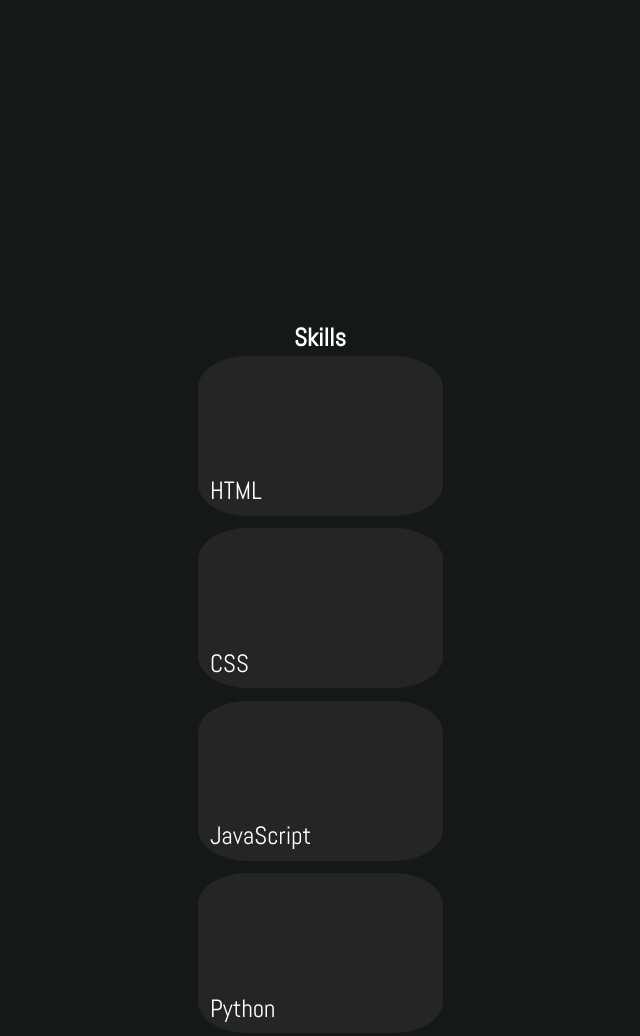
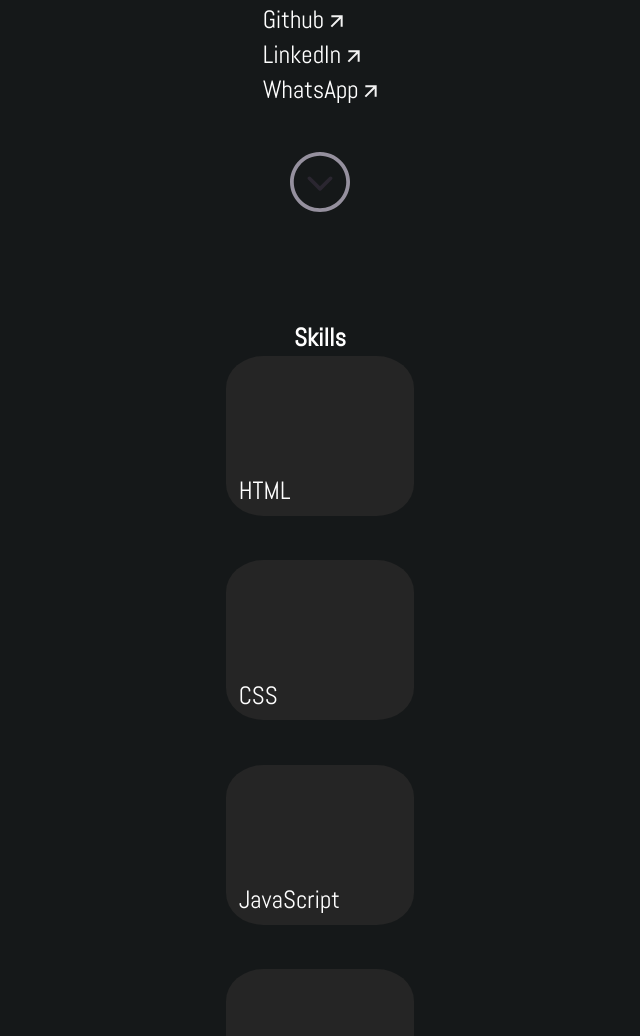
Before and after one commit to aa-abnerandrade/aa_Portfolio, a plain HTML site: page index.html in a window 1280 px wide. Shown: the part 599-1635 px from the top of the page, without its empty margins (320-960 px from the left). Drawn offline with Linux system fonts and the light colour scheme.

Commit message:
Implementando Conteúdo

```diff
--- /dev/null
+++ b/css/inicio/inicio-link.css
@@ -0,0 +1,20 @@
+.inicio__links {
+    display: block;
+}
+
+
+.inicio__links__lista {
+    display: flex;
+    flex-direction: column;
+    gap: 10px;
+    justify-content: center;
+    justify-items: center;
+}
+
+.inicio__links____lista__item {
+    text-align: left;
+    box-sizing: border-box;
+    background: #FFFFFF;
+    padding: 10px;
+    border-radius: 5px;
+}
--- a/css/inicio/inicio-texto.css
+++ b/css/inicio/inicio-texto.css
@@ -1,6 +1,7 @@
 .inicio__texto {
-    height: 80%;
+    height: 50%;
     padding: 1rem 0.5rem;
+
 }
 
 #inicio__texto__subtitulo {
--- a/css/inicio/inicio.css
+++ b/css/inicio/inicio.css
@@ -2,3 +2,8 @@
     height: 636px;
     position: relative;
 }
+
+#inicio__scroll {
+    margin: 1rem;
+    padding: 1rem;
+}
--- /dev/null
+++ b/css/skills/skill-card.css
@@ -0,0 +1,15 @@
+.skills__cards__item {
+	/* align-items: center; */
+	background-color: #252525;
+	border-radius: 20%;
+	box-shadow: #CCCCCC;
+	display: flex;
+	flex-direction: column;
+	justify-content: flex-end;
+	margin: 0.25rem;
+	max-height: 300px;
+	max-width: 100%;
+	min-height: 135px;
+    min-width: 100px;
+	padding: 0.5rem;
+}
--- a/css/skills/skills-cards.css
+++ b/css/skills/skills-cards.css
@@ -1,15 +1,6 @@
-.skills__card {
-	/* align-items: center; */
-	background-color: #252525;
-	border-radius: 20%;
-	box-shadow: #CCCCCC;
-	display: flex;
-	flex-direction: column;
-	justify-content: flex-end;
-	margin: 0.25rem;
-	max-height: 300px;
-	max-width: 360px;
-	min-height: 135px;
-    min-width: 220px;
-	padding: 0.5rem;
+.skills__cards{
+	display: grid;
+    gap: 32px 16px;
+    grid-template-columns: repeat(auto-fit,minmax(176px, 200px));
+	justify-content: center;
 }
--- a/index.html
+++ b/index.html
@@ -24,8 +24,10 @@
     <link rel="stylesheet" href="css/inicio/inicio.css">
     <link rel="stylesheet" href="css/inicio/inicio-video.css">
     <link rel="stylesheet" href="css/inicio/inicio-texto.css">
+    <link rel="stylesheet" href="css/inicio/inicio-link.css">
     <link rel="stylesheet" href="css/skills/skills.css">
     <link rel="stylesheet" href="css/skills/skills-cards.css">
+    <link rel="stylesheet" href="css/skills/skill-card.css">
     <link rel="stylesheet" href="css/formacao/formacao.css">
     <link rel="stylesheet" href="css/formacao/formacao-lista.css">
     <link rel="stylesheet" href="css/formacao/formacao-card.css">
@@ -91,35 +93,51 @@
                 <p id="inicio__texto__descricao">Desenvolvedor Front-End, alumni Oracle One e cheio de entusiasmo.</p>
                 <h2 id="inicio__texto__subtitulo">É um prazer te receber aqui.</h2>
             </div>
+
+            <div class="inicio__links">
+
+                <ul class="inicio__links__lista">
+                    <li class="inicio__links__lista__item"><a href="https://github.com/aa-abnerandrade" class="font-p-m cor-6">Github <img src="assets/svgs/seta-link.svg" alt=""></a></li>
+
+                    <li class="inicio__links__lista__item"><a href="https://www.linkedin.com/in/abnerandrade/" class="font-p-m cor-6">LinkedIn <img src="assets/svgs/seta-link.svg" alt=""></a></li>
+
+                    <li class="inicio__links__lista__item"><a href="https://api.whatsapp.com/send?phone=5521973257039&text=Ol%C3%A1%2C%20Abner!%20Vi%20teu%20portf%C3%B3lio%20e%20gostaria%20de%20conversar%20com%20voc%C3%AA.%20" class="font-p-m cor-6">WhatsApp <img src="assets/svgs/seta-link.svg" alt=""></a></li>
+                  </ul>
+
+            </div>
+
+            <div id="inicio__scroll">
+                <a href="#skills"><img src="assets/svgs/seta-down.svg" alt="Seta Para Scrollar Página"></a>
+            </div>
+
         </section>
 
         <!-- SKILLS -->
         <section class="secao-container" id="skills">
             <h2>Skills</h2>
 
-            <div class="skills__card">
+            <div class="skills__cards">
+                <div class="skills__cards__item">
                     <h3>HTML</h3>
                 </div>
-
-            <div class="skills__card">
+                <div class="skills__cards__item">
                     <h3>CSS</h3>
                 </div>
-
-            <div class="skills__card">
+                <div class="skills__cards__item">
                     <h3>JavaScript</h3>
                 </div>
-
-            <div class="skills__card">
+                <div class="skills__cards__item">
                     <h3>Python</h3>
                 </div>
 
-            <div class="skills__card">
+                <div class="skills__cards__item">
                     <h3>Java</h3>
                 </div>
-
-            <div class="skills__card">
+                <div class="skills__cards__item">
                     <h3>Git</h3>
                 </div>
+            </div>
+
         </section>
 
         <!-- FORMAÇÃO -->
@@ -132,7 +150,7 @@
                     <li>
                         <div class="formacao__lista__card">
                             <img src="assets/imagens/formacao/pucpr.png" alt="Logo da Puc Paraná" class="formacao__lista__card__imagem">
-                            <h3>Análise e Desenvolvimento de Sistemas</h3>
+                            <h3>ADS</h3>
                         </div>
                     </li>
                     <li>
```
Also changed, not shown: teste.html (added, +6 -0 lines), assets/svgs/seta-down.svg (added), assets/svgs/seta-link.svg (added). Lines whose indentation alone changed are shown as unchanged.
